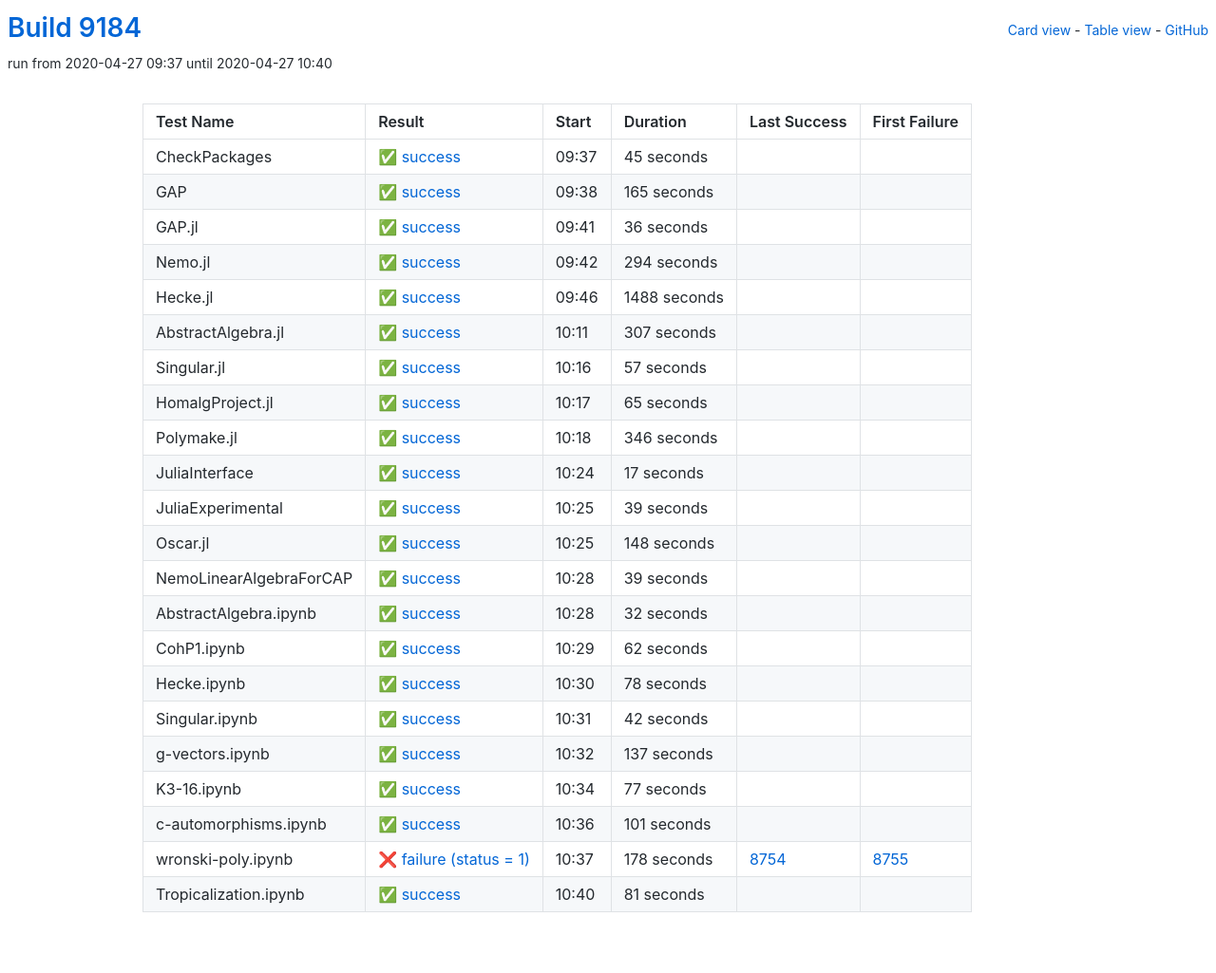
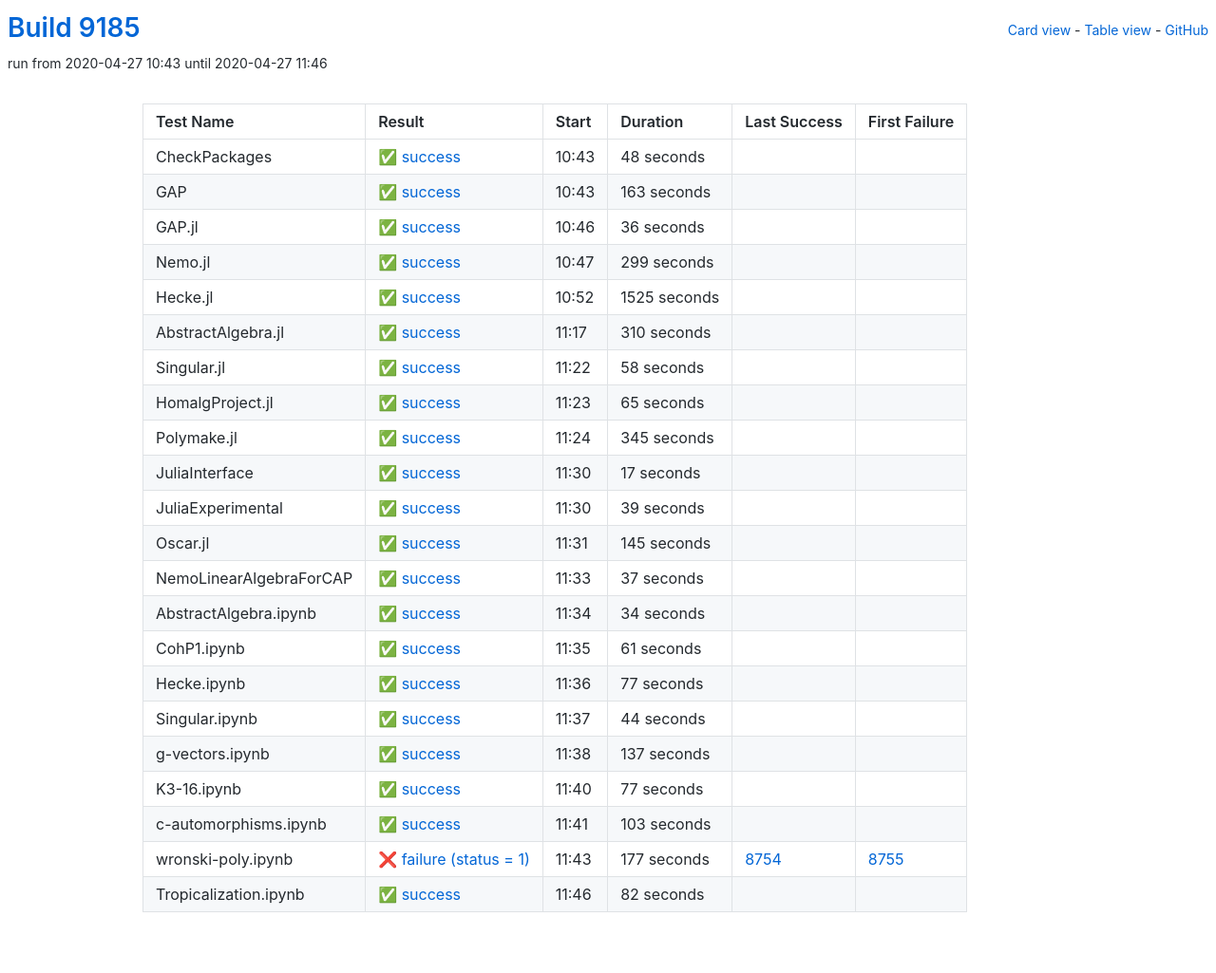
Before and after one commit to oscar-system/oscar-ci-status, a Jekyll site: the page built from table.html, in a window 1280 px wide. Shown: the whole page at 95% size. Built offline with Jekyll 4.4.1, drawn with Linux system fonts in a browser that asks for light colours.

Commit message:
Build 9185

```diff
--- a/_data/ci.yml
+++ b/_data/ci.yml
@@ -1,27 +1,27 @@
-build: 9184
-build_url: https://oscarci.mathematik.uni-kl.de/job/oscar/9184/
+build: 9185
+build_url: https://oscarci.mathematik.uni-kl.de/job/oscar/9185/
 job: oscar
 tests:
-- duration: 45
+- duration: 48
   exitcode: 0
   first_failure: false
   first_failure_url: null
   last_success: false
   last_success_url: null
-  log: https://oscarci.mathematik.uni-kl.de/job/oscar/9184/artifact/logs/build-9184/CheckPackages.log
+  log: https://oscarci.mathematik.uni-kl.de/job/oscar/9185/artifact/logs/build-9185/CheckPackages.log
   name: CheckPackages
-  start: 2020-04-27 09:37
+  start: 2020-04-27 10:43
   status: success
   success: true
-- duration: 165
+- duration: 163
   exitcode: 0
   first_failure: false
   first_failure_url: null
   last_success: false
   last_success_url: null
-  log: https://oscarci.mathematik.uni-kl.de/job/oscar/9184/artifact/logs/build-9184/GAP.log
+  log: https://oscarci.mathematik.uni-kl.de/job/oscar/9185/artifact/logs/build-9185/GAP.log
   name: GAP
-  start: 2020-04-27 09:38
+  start: 2020-04-27 10:43
   status: success
   success: true
 - duration: 36
@@ -30,53 +30,53 @@
   first_failure_url: null
   last_success: false
   last_success_url: null
-  log: https://oscarci.mathematik.uni-kl.de/job/oscar/9184/artifact/logs/build-9184/GAP.jl.log
+  log: https://oscarci.mathematik.uni-kl.de/job/oscar/9185/artifact/logs/build-9185/GAP.jl.log
   name: GAP.jl
-  start: 2020-04-27 09:41
+  start: 2020-04-27 10:46
   status: success
   success: true
-- duration: 294
+- duration: 299
   exitcode: 0
   first_failure: false
   first_failure_url: null
   last_success: false
   last_success_url: null
-  log: https://oscarci.mathematik.uni-kl.de/job/oscar/9184/artifact/logs/build-9184/Nemo.jl.log
+  log: https://oscarci.mathematik.uni-kl.de/job/oscar/9185/artifact/logs/build-9185/Nemo.jl.log
   name: Nemo.jl
-  start: 2020-04-27 09:42
+  start: 2020-04-27 10:47
   status: success
   success: true
-- duration: 1488
+- duration: 1525
   exitcode: 0
   first_failure: false
   first_failure_url: null
   last_success: false
   last_success_url: null
-  log: https://oscarci.mathematik.uni-kl.de/job/oscar/9184/artifact/logs/build-9184/Hecke.jl.log
+  log: https://oscarci.mathematik.uni-kl.de/job/oscar/9185/artifact/logs/build-9185/Hecke.jl.log
   name: Hecke.jl
-  start: 2020-04-27 09:46
+  start: 2020-04-27 10:52
   status: success
   success: true
-- duration: 307
+- duration: 310
   exitcode: 0
   first_failure: false
   first_failure_url: null
   last_success: false
   last_success_url: null
-  log: https://oscarci.mathematik.uni-kl.de/job/oscar/9184/artifact/logs/build-9184/AbstractAlgebra.jl.log
+  log: https://oscarci.mathematik.uni-kl.de/job/oscar/9185/artifact/logs/build-9185/AbstractAlgebra.jl.log
   name: AbstractAlgebra.jl
-  start: 2020-04-27 10:11
+  start: 2020-04-27 11:17
   status: success
   success: true
-- duration: 57
+- duration: 58
   exitcode: 0
   first_failure: false
   first_failure_url: null
   last_success: false
   last_success_url: null
-  log: https://oscarci.mathematik.uni-kl.de/job/oscar/9184/artifact/logs/build-9184/Singular.jl.log
+  log: https://oscarci.mathematik.uni-kl.de/job/oscar/9185/artifact/logs/build-9185/Singular.jl.log
   name: Singular.jl
-  start: 2020-04-27 10:16
+  start: 2020-04-27 11:22
   status: success
   success: true
 - duration: 65
@@ -85,20 +85,20 @@
   first_failure_url: null
   last_success: false
   last_success_url: null
-  log: https://oscarci.mathematik.uni-kl.de/job/oscar/9184/artifact/logs/build-9184/HomalgProject.jl.log
+  log: https://oscarci.mathematik.uni-kl.de/job/oscar/9185/artifact/logs/build-9185/HomalgProject.jl.log
   name: HomalgProject.jl
-  start: 2020-04-27 10:17
+  start: 2020-04-27 11:23
   status: success
   success: true
-- duration: 346
+- duration: 345
   exitcode: 0
   first_failure: false
   first_failure_url: null
   last_success: false
   last_success_url: null
-  log: https://oscarci.mathematik.uni-kl.de/job/oscar/9184/artifact/logs/build-9184/Polymake.jl.log
+  log: https://oscarci.mathematik.uni-kl.de/job/oscar/9185/artifact/logs/build-9185/Polymake.jl.log
   name: Polymake.jl
-  start: 2020-04-27 10:18
+  start: 2020-04-27 11:24
   status: success
   success: true
 - duration: 17
@@ -107,9 +107,9 @@
   first_failure_url: null
   last_success: false
   last_success_url: null
-  log: https://oscarci.mathematik.uni-kl.de/job/oscar/9184/artifact/logs/build-9184/JuliaInterface.log
+  log: https://oscarci.mathematik.uni-kl.de/job/oscar/9185/artifact/logs/build-9185/JuliaInterface.log
   name: JuliaInterface
-  start: 2020-04-27 10:24
+  start: 2020-04-27 11:30
   status: success
   success: true
 - duration: 39
@@ -118,75 +118,75 @@
   first_failure_url: null
   last_success: false
   last_success_url: null
-  log: https://oscarci.mathematik.uni-kl.de/job/oscar/9184/artifact/logs/build-9184/JuliaExperimental.log
+  log: https://oscarci.mathematik.uni-kl.de/job/oscar/9185/artifact/logs/build-9185/JuliaExperimental.log
   name: JuliaExperimental
-  start: 2020-04-27 10:25
+  start: 2020-04-27 11:30
   status: success
   success: true
-- duration: 148
+- duration: 145
   exitcode: 0
   first_failure: false
   first_failure_url: null
   last_success: false
   last_success_url: null
-  log: https://oscarci.mathematik.uni-kl.de/job/oscar/9184/artifact/logs/build-9184/Oscar.jl.log
+  log: https://oscarci.mathematik.uni-kl.de/job/oscar/9185/artifact/logs/build-9185/Oscar.jl.log
   name: Oscar.jl
-  start: 2020-04-27 10:25
+  start: 2020-04-27 11:31
   status: success
   success: true
-- duration: 39
+- duration: 37
   exitcode: 0
   first_failure: false
   first_failure_url: null
   last_success: false
   last_success_url: null
-  log: https://oscarci.mathematik.uni-kl.de/job/oscar/9184/artifact/logs/build-9184/NemoLinearAlgebraForCAP.log
+  log: https://oscarci.mathematik.uni-kl.de/job/oscar/9185/artifact/logs/build-9185/NemoLinearAlgebraForCAP.log
   name: NemoLinearAlgebraForCAP
-  start: 2020-04-27 10:28
+  start: 2020-04-27 11:33
   status: success
   success: true
-- duration: 32
+- duration: 34
   exitcode: 0
   first_failure: false
   first_failure_url: null
   last_success: false
   last_success_url: null
-  log: https://oscarci.mathematik.uni-kl.de/job/oscar/9184/artifact/logs/build-9184/AbstractAlgebra.ipynb.log
+  log: https://oscarci.mathematik.uni-kl.de/job/oscar/9185/artifact/logs/build-9185/AbstractAlgebra.ipynb.log
   name: AbstractAlgebra.ipynb
-  start: 2020-04-27 10:28
+  start: 2020-04-27 11:34
   status: success
   success: true
-- duration: 62
+- duration: 61
   exitcode: 0
   first_failure: false
   first_failure_url: null
   last_success: false
   last_success_url: null
-  log: https://oscarci.mathematik.uni-kl.de/job/oscar/9184/artifact/logs/build-9184/CohP1.ipynb.log
+  log: https://oscarci.mathematik.uni-kl.de/job/oscar/9185/artifact/logs/build-9185/CohP1.ipynb.log
   name: CohP1.ipynb
-  start: 2020-04-27 10:29
+  start: 2020-04-27 11:35
   status: success
   success: true
-- duration: 78
+- duration: 77
   exitcode: 0
   first_failure: false
   first_failure_url: null
   last_success: false
   last_success_url: null
-  log: https://oscarci.mathematik.uni-kl.de/job/oscar/9184/artifact/logs/build-9184/Hecke.ipynb.log
+  log: https://oscarci.mathematik.uni-kl.de/job/oscar/9185/artifact/logs/build-9185/Hecke.ipynb.log
   name: Hecke.ipynb
-  start: 2020-04-27 10:30
+  start: 2020-04-27 11:36
   status: success
   success: true
-- duration: 42
+- duration: 44
   exitcode: 0
   first_failure: false
   first_failure_url: null
   last_success: false
   last_success_url: null
-  log: https://oscarci.mathematik.uni-kl.de/job/oscar/9184/artifact/logs/build-9184/Singular.ipynb.log
+  log: https://oscarci.mathematik.uni-kl.de/job/oscar/9185/artifact/logs/build-9185/Singular.ipynb.log
   name: Singular.ipynb
-  start: 2020-04-27 10:31
+  start: 2020-04-27 11:37
   status: success
   success: true
 - duration: 137
@@ -195,9 +195,9 @@
   first_failure_url: null
   last_success: false
   last_success_url: null
-  log: https://oscarci.mathematik.uni-kl.de/job/oscar/9184/artifact/logs/build-9184/g-vectors.ipynb.log
+  log: https://oscarci.mathematik.uni-kl.de/job/oscar/9185/artifact/logs/build-9185/g-vectors.ipynb.log
   name: g-vectors.ipynb
-  start: 2020-04-27 10:32
+  start: 2020-04-27 11:38
   status: success
   success: true
 - duration: 77
@@ -206,41 +206,41 @@
   first_failure_url: null
   last_success: false
   last_success_url: null
-  log: https://oscarci.mathematik.uni-kl.de/job/oscar/9184/artifact/logs/build-9184/K3-16.ipynb.log
+  log: https://oscarci.mathematik.uni-kl.de/job/oscar/9185/artifact/logs/build-9185/K3-16.ipynb.log
   name: K3-16.ipynb
-  start: 2020-04-27 10:34
+  start: 2020-04-27 11:40
   status: success
   success: true
-- duration: 101
+- duration: 103
   exitcode: 0
   first_failure: false
   first_failure_url: null
   last_success: false
   last_success_url: null
-  log: https://oscarci.mathematik.uni-kl.de/job/oscar/9184/artifact/logs/build-9184/c-automorphisms.ipynb.log
+  log: https://oscarci.mathematik.uni-kl.de/job/oscar/9185/artifact/logs/build-9185/c-automorphisms.ipynb.log
   name: c-automorphisms.ipynb
-  start: 2020-04-27 10:36
+  start: 2020-04-27 11:41
   status: success
   success: true
-- duration: 178
+- duration: 177
   exitcode: 1
   first_failure: 8755
   first_failure_url: https://oscarci.mathematik.uni-kl.de/job/oscar/8755/
   last_success: 8754
   last_success_url: https://oscarci.mathematik.uni-kl.de/job/oscar/8754/
-  log: https://oscarci.mathematik.uni-kl.de/job/oscar/9184/artifact/logs/build-9184/wronski-poly.ipynb.log
+  log: https://oscarci.mathematik.uni-kl.de/job/oscar/9185/artifact/logs/build-9185/wronski-poly.ipynb.log
   name: wronski-poly.ipynb
-  start: 2020-04-27 10:37
+  start: 2020-04-27 11:43
   status: failure
   success: false
-- duration: 81
+- duration: 82
   exitcode: 0
   first_failure: false
   first_failure_url: null
   last_success: false
   last_success_url: null
-  log: https://oscarci.mathematik.uni-kl.de/job/oscar/9184/artifact/logs/build-9184/Tropicalization.ipynb.log
+  log: https://oscarci.mathematik.uni-kl.de/job/oscar/9185/artifact/logs/build-9185/Tropicalization.ipynb.log
   name: Tropicalization.ipynb
-  start: 2020-04-27 10:40
+  start: 2020-04-27 11:46
   status: success
   success: true
```
Also changed, not shown: README.md.
